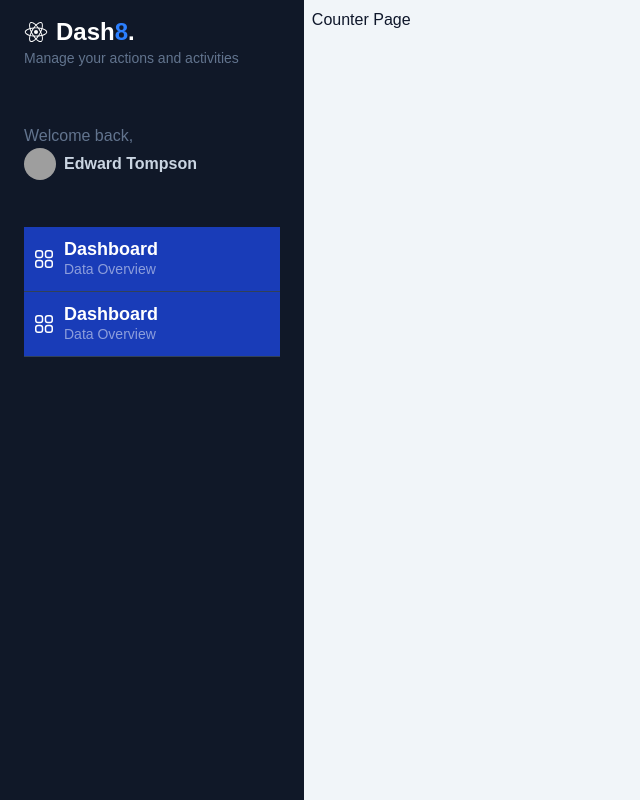
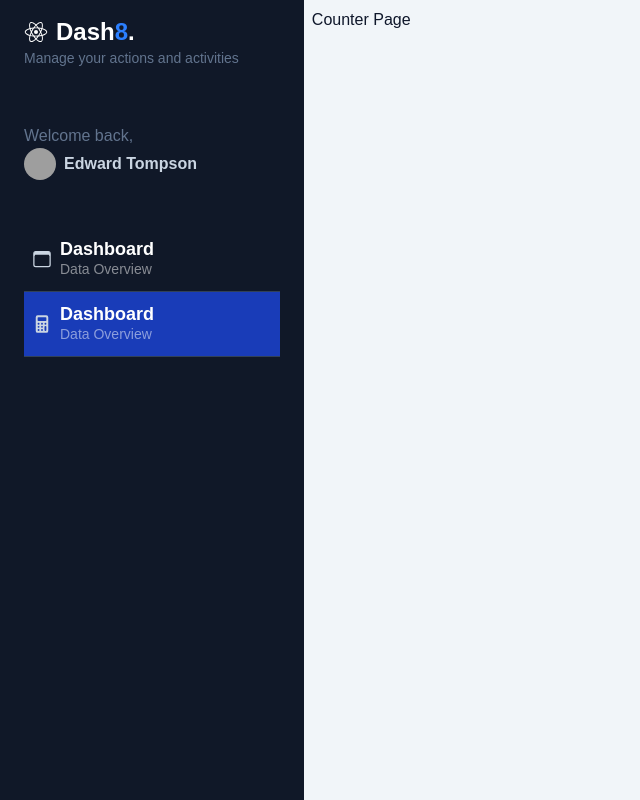
Before and after one commit to jespejo-run-dev/dashboard-nextJs, a Next.js app: page /dashboard/counter in a window 1280 px wide. Shown: the whole page, without its empty margins (0-640 px from the left). Built offline with nearby package versions, Linux system fonts and the light colour scheme; grey boxes are pictures that could not be loaded.

Commit message:
Iconos y currentPath

```diff
--- a/src/app/components/Sidebar.tsx
+++ b/src/app/components/Sidebar.tsx
@@ -5,13 +5,13 @@
 const menuItems = [
     {
         path: '/dashboard/main',
-        icon: <IoBrowsersOutline />,
+        icon: <IoBrowsersOutline size={20}/>,
         title: 'Dashboard',
         subTitle: 'Visualizacion'
     },
     {
         path: '/dashboard/counter',
-        icon: <IoCalculator />,
+        icon: <IoCalculator size={20} />,
         title: 'Counter',
         subTitle: 'Contador Client Side'
     },
--- a/src/app/components/SidebarMenuItem.tsx
+++ b/src/app/components/SidebarMenuItem.tsx
@@ -1,4 +1,9 @@
-import { JSX } from "react";
+'use client';
+
+
+import Link from "next/link";
+import { usePathname } from "next/navigation";
+import { JSX, useEffect, useState } from "react";
 
 interface Props {
     path: string;
@@ -7,18 +12,22 @@
     subTitle: string;
 }
 export const SidebarMenuItem = ({path, icon, title, subTitle}: Props) => {
+
+  const currentPath = usePathname();
+
+
   return (
-    <a href="#" className="w-full px-2 inline-flex space-x-2 items-center border-b border-slate-700 py-3 bg-blue-800 hover:bg-white/5 transition ease-linear duration-150">
+    <Link href={path}
+    className={`w-full px-2 inline-flex space-x-2 items-center border-b border-slate-700 py-3 hover:bg-white/5 transition ease-linear duration-150
+    ${currentPath === path ? 'bg-blue-800' : ''}`}>
         <div>
-            <svg xmlns="http://www.w3.org/2000/svg" fill="none" viewBox="0 0 24 24" strokeWidth="1.5" stroke="currentColor" className="w-6 h-6 text-white">
-                <path strokeLinecap="round" strokeLinejoin="round" d="M3.75 6A2.25 2.25 0 016 3.75h2.25A2.25 2.25 0 0110.5 6v2.25a2.25 2.25 0 01-2.25 2.25H6a2.25 2.25 0 01-2.25-2.25V6zM3.75 15.75A2.25 2.25 0 016 13.5h2.25a2.25 2.25 0 012.25 2.25V18a2.25 2.25 0 01-2.25 2.25H6A2.25 2.25 0 013.75 18v-2.25zM13.5 6a2.25 2.25 0 012.25-2.25H18A2.25 2.25 0 0120.25 6v2.25A2.25 2.25 0 0118 10.5h-2.25a2.25 2.25 0 01-2.25-2.25V6zM13.5 15.75a2.25 2.25 0 012.25-2.25H18a2.25 2.25 0 012.25 2.25V18A2.25 2.25 0 0118 20.25h-2.25A2.25 2.25 0 0113.5 18v-2.25z" />
-                </svg>
+            {icon}
 
         </div>
         <div className="flex flex-col">
             <span className="text-lg font-bold leading-5 text-white">Dashboard</span>
             <span className="text-sm text-white/50 hidden md:block">Data Overview</span>
         </div>
-    </a>
+    </Link>
   )
 }
```
